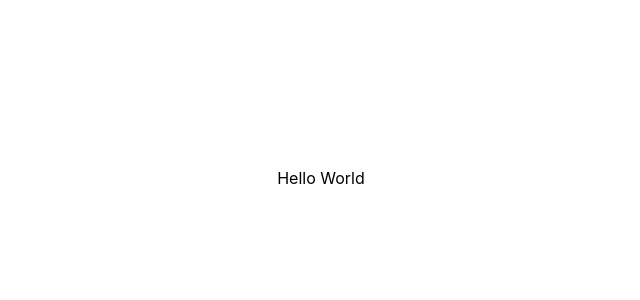
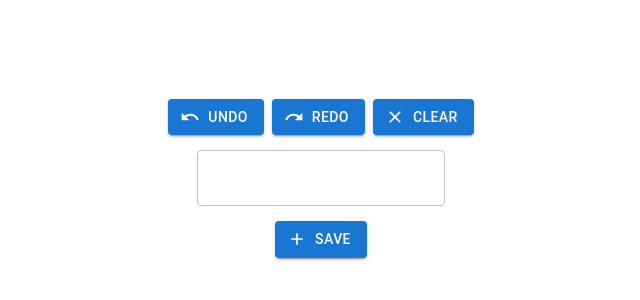
Before and after one commit to AliulisMartynas/10-speed-task, a React (Create React App) app: page / in a window 1280 px wide. Shown: the part 222-522 px from the top of the page, without its empty margins (319-959 px from the left). Built offline with nearby package versions, Linux system fonts and the light colour scheme.

Commit message:
Setting up buttons and the textfield

```diff
--- a/src/App.css
+++ b/src/App.css
@@ -7,3 +7,7 @@
   align-items: center;
   justify-content: center;
 }
+
+.text-field {
+  margin: 15px 0px;
+}
--- a/src/App.tsx
+++ b/src/App.tsx
@@ -1,7 +1,7 @@
-import "./App.css";
+import Form from "./components/Form";
 
 function App() {
-  return <div className="App">Hello World</div>;
+  return <Form />;
 }
 
 export default App;
--- /dev/null
+++ b/src/components/Form.tsx
@@ -0,0 +1,39 @@
+import { useState } from "react";
+import "../App.css";
+import { Button, TextField, Stack } from "@mui/material";
+import { Undo, Redo, Clear, Add } from "@mui/icons-material";
+
+const Form = () => {
+  const [inputValue, setInputValue] = useState<string>("");
+
+  const onInputChange = (value: string) => {
+    setInputValue(value);
+  };
+
+  return (
+    <div className="App">
+      <Stack direction="row" spacing={1}>
+        <Button variant="contained" startIcon={<Undo />}>
+          Undo
+        </Button>
+        <Button variant="contained" startIcon={<Redo />}>
+          Redo
+        </Button>
+        <Button variant="contained" startIcon={<Clear />}>
+          Clear
+        </Button>
+      </Stack>
+      <div className="text-field">
+        <TextField
+          value={inputValue}
+          onChange={(event) => onInputChange(event.target.value)}
+        />
+      </div>
+      <Button variant="contained" startIcon={<Add />}>
+        Save
+      </Button>
+    </div>
+  );
+};
+
+export default Form;
```
